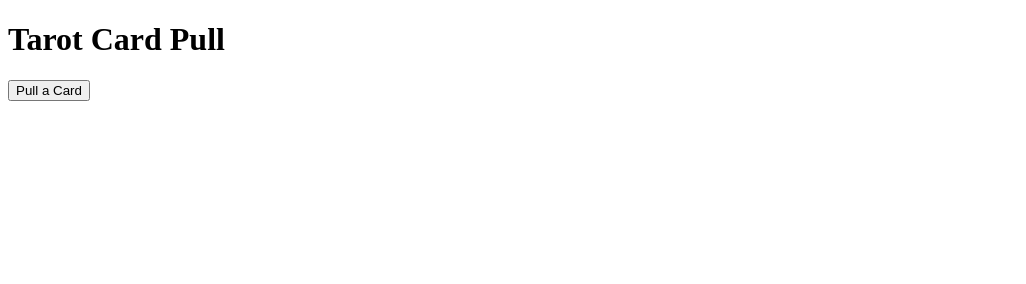
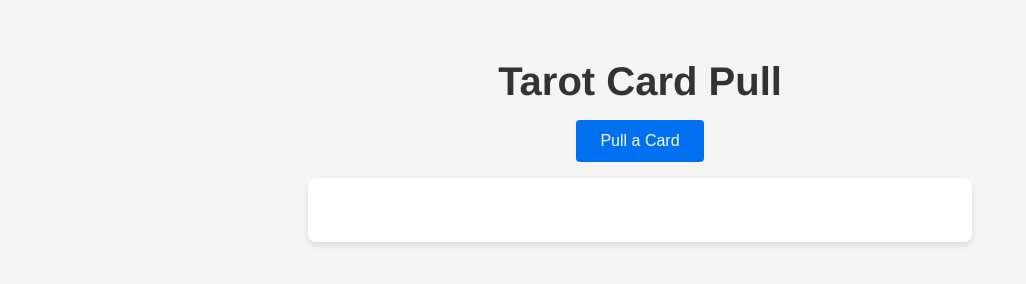
Before and after one commit to basedapp25/cardsite, an Eleventy site: page src/index.html in a window 1280 px wide. Shown: the whole page, without its empty margins (0-1026 px from the left). Built offline with nearby package versions, Linux system fonts and the light colour scheme; Eleventy itself is replaced by a stand-in of ours; files that its build step writes are made by us from their sources.

Commit message:
second commit

```diff
--- a/src/index.html
+++ b/src/index.html
@@ -19,6 +19,8 @@ title: Tarot Card Pull
 
   document.getElementById('pull-button').addEventListener('click', function() {
     const card = cards[Math.floor(Math.random() * cards.length)];
-    document.getElementById('card-display').innerHTML = '<h2>' + card.title + '</h2>' + card.content;
+    if(card) {
+      document.getElementById('card-display').innerHTML = '<h2>' + card.title + '</h2>' + card.content;
+    }
   });
 </script>
--- a/src/layouts/base.njk
+++ b/src/layouts/base.njk
@@ -3,6 +3,7 @@
 <head>
   <meta charset="UTF-8">
   <title>{{ title | default("Tarot Card Pull") }}</title>
+  <link rel="stylesheet" href="/styles.css">
 </head>
 <body>
   {{ content | safe }}
--- /dev/null
+++ b/src/styles.css
@@ -0,0 +1,37 @@
+body {
+    font-family: 'Helvetica Neue', Arial, sans-serif;
+    background: #f5f5f5;
+    color: #333;
+    margin: 0;
+    padding: 2rem;
+    display: flex;
+    flex-direction: column;
+    align-items: center;
+  }
+  h1 {
+    font-size: 2.5rem;
+    margin-bottom: 1rem;
+  }
+  button {
+    background: #0070f3;
+    color: #fff;
+    border: none;
+    padding: 0.75rem 1.5rem;
+    border-radius: 4px;
+    cursor: pointer;
+    font-size: 1rem;
+    margin-bottom: 1rem;
+    transition: background 0.3s;
+  }
+  button:hover {
+    background: #005bb5;
+  }
+  #card-display {
+    background: #fff;
+    padding: 2rem;
+    border-radius: 8px;
+    box-shadow: 0 4px 6px rgba(0,0,0,0.1);
+    max-width: 600px;
+    width: 100%;
+    text-align: center;
+  }
```
Also changed, not shown: .eleventy.js, README.md (added), package.json (indentation only).
